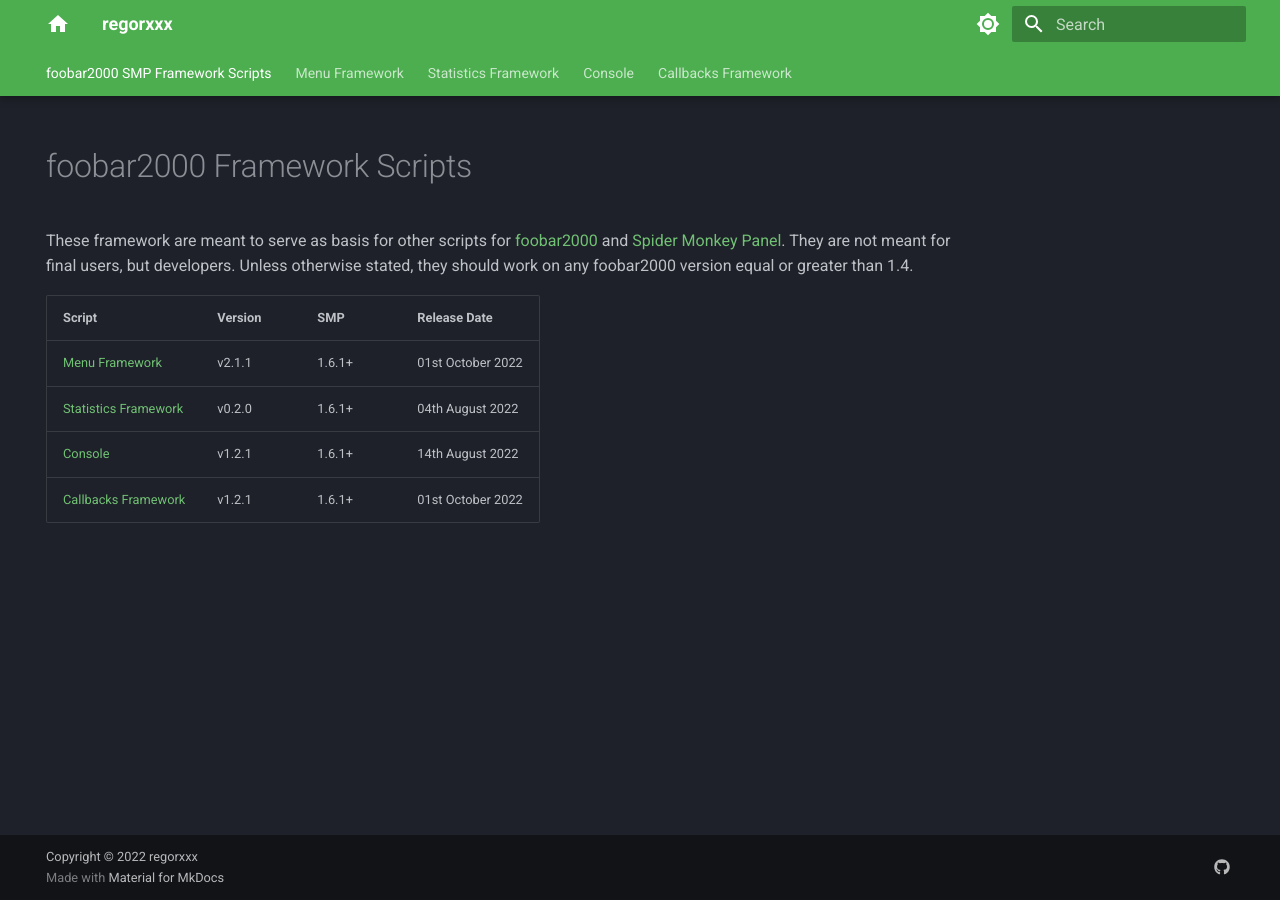
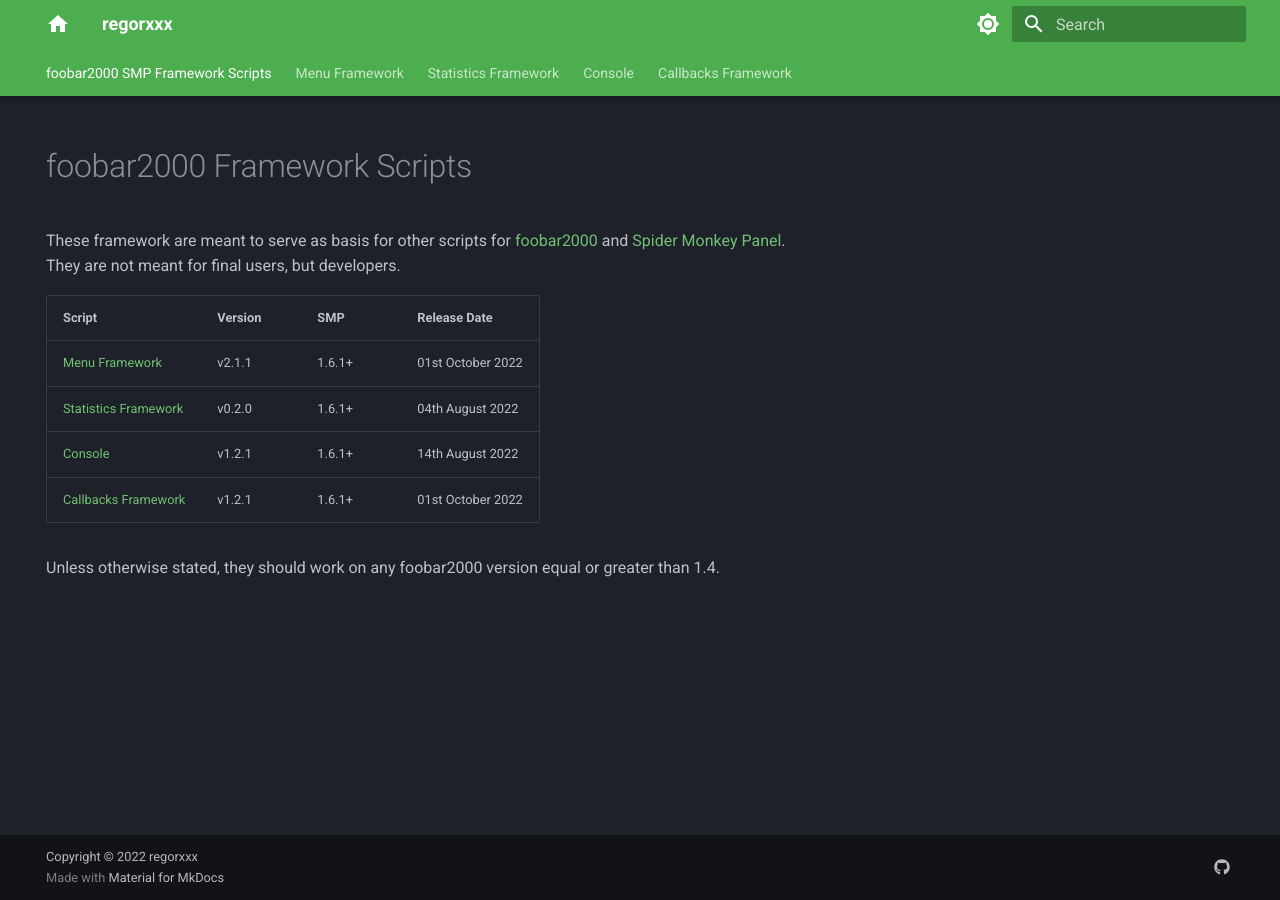
Before and after one commit to regorxxx/foobar2000-Framework-SMP.github.io, an MkDocs documentation site: the page built from docs/index.md, in a window 1280 px wide. Built offline with MkDocs 1.6.1 and Material for MkDocs 9.7.7, drawn with Linux system fonts in a browser that asks for light colours; some of the changed lines change nothing that is shown.

Commit message:
Update front page.

```diff
--- a/docs/index.md
+++ b/docs/index.md
@@ -5,9 +5,8 @@
 # foobar2000 Framework Scripts
 
 These framework are meant to serve as basis for other scripts for [foobar2000](https://www.foobar2000.org/)
-and [Spider Monkey Panel](https://theqwertiest.github.io/foo_spider_monkey_panel/). They are not meant
-for final users, but developers.
-Unless otherwise stated, they should work on any foobar2000 version equal or greater than 1.4.
+and [Spider Monkey Panel](https://theqwertiest.github.io/foo_spider_monkey_panel/).
+They are not meant for final users, but developers.
 
 |Script|Version|SMP|Release Date|
 |:---|:---|:---|:---|
@@ -15,3 +14,5 @@
 |[Statistics Framework](scriptS/STATISTICS-FRAMEWORK-SMP)|v0.2.0|1.6.1+|04th August 2022|
 |[Console](scripts/console-smp)|v1.2.1|1.6.1+|14th August 2022|
 |[Callbacks Framework](scripts/callbacks-framework-smp)|v1.2.1|1.6.1+|01st October 2022|
+
+Unless otherwise stated, they should work on any foobar2000 version equal or greater than 1.4.
```
